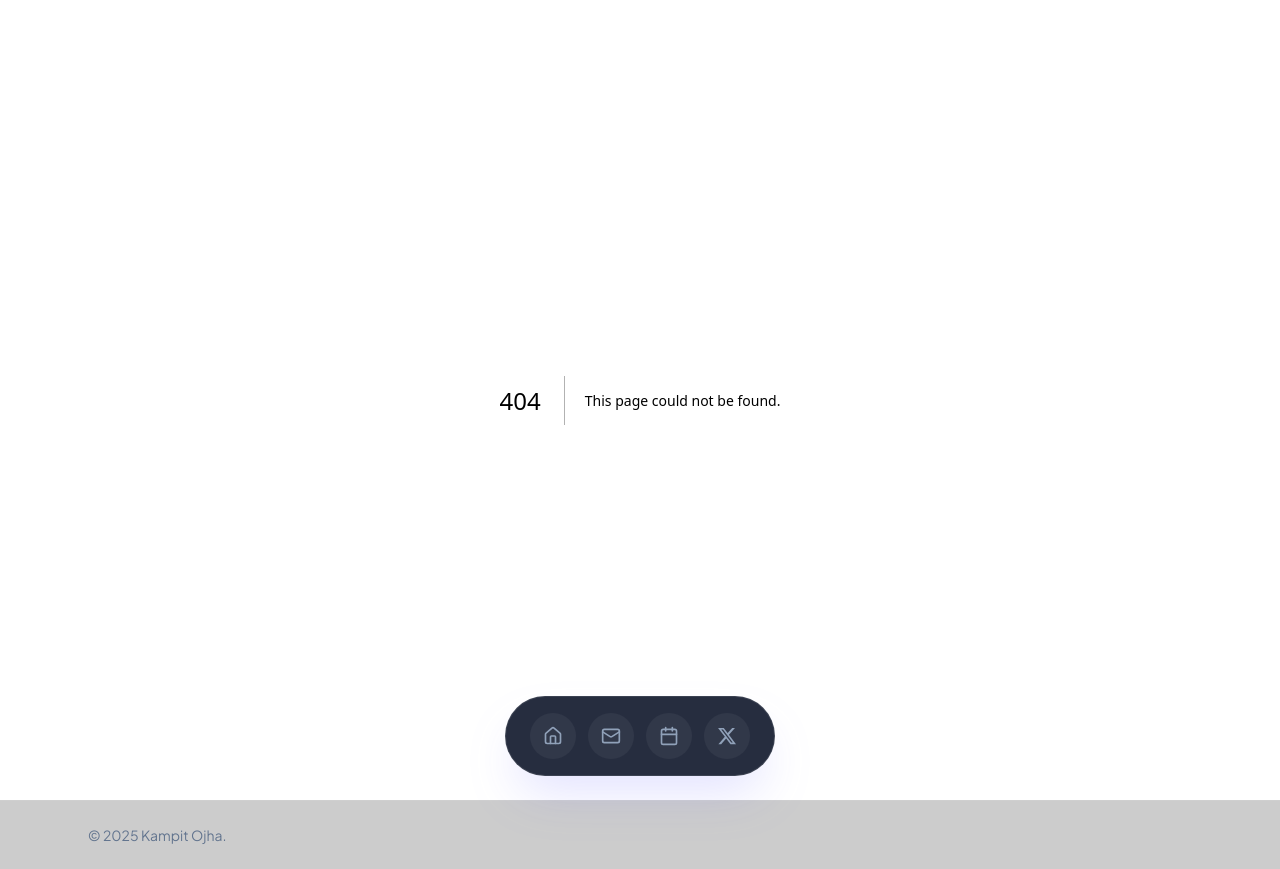
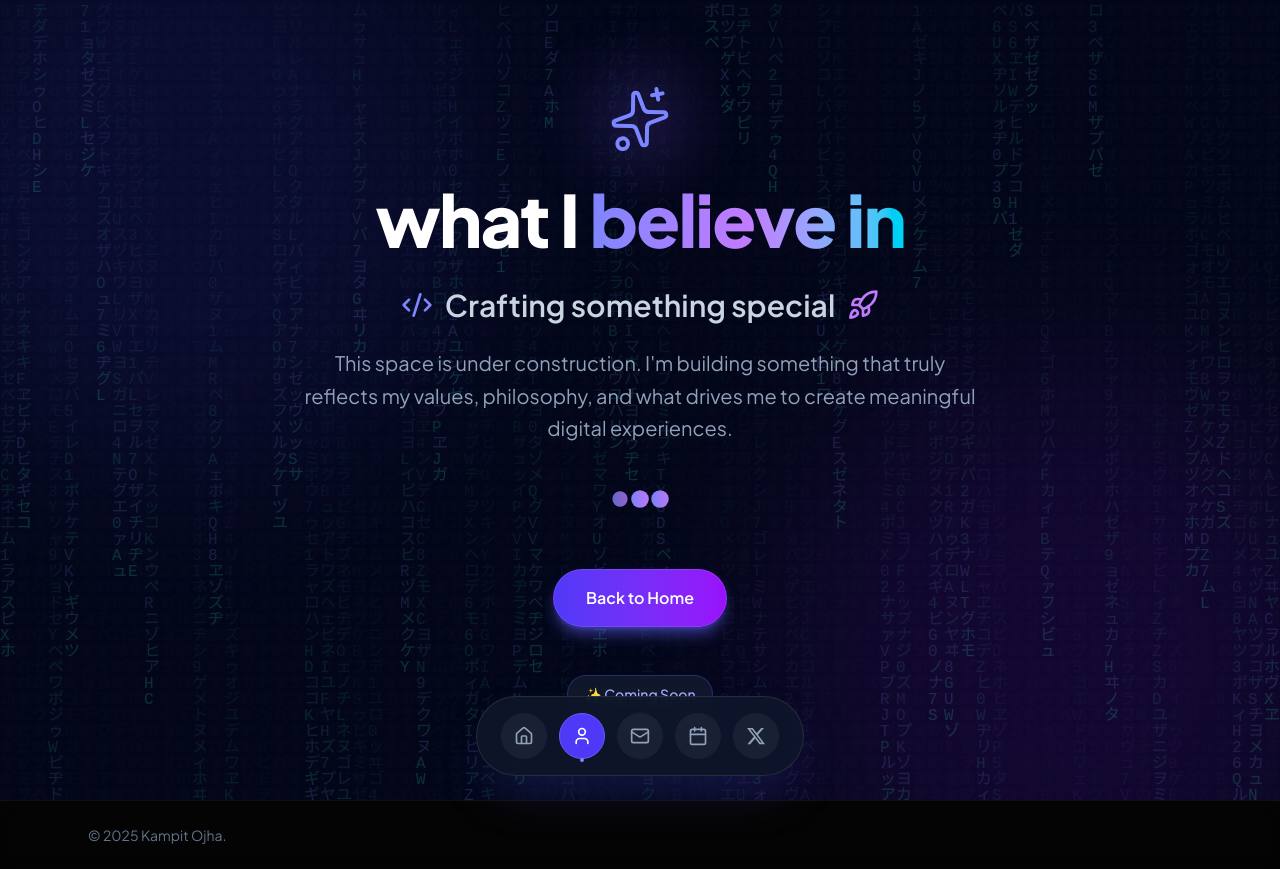
Before and after one commit to kampitojha/Portfolio, a Next.js app: page /about in a window 1280 px wide. Before the commit this address had no page. Built offline with nearby package versions, Linux system fonts and the light colour scheme.

Commit message:
Update FloatingDock component and add about page

```diff
--- /dev/null
+++ b/src/app/about/page.tsx
@@ -0,0 +1,144 @@
+"use client";
+import React from 'react';
+import { motion } from 'framer-motion';
+import { Sparkles, Code2, Rocket } from 'lucide-react';
+import Link from 'next/link';
+import dynamic from 'next/dynamic';
+
+// Dynamic import for MatrixBackground
+const MatrixBackground = dynamic(() => import('@/components/MatrixBackground').then(mod => mod.MatrixBackground), {
+    ssr: false,
+    loading: () => <div className="fixed inset-0 bg-slate-950/20" />
+});
+
+export default function AboutPage() {
+  return (
+    <main className="relative min-h-screen flex items-center justify-center overflow-hidden bg-slate-950">
+
+      <MatrixBackground />
+
+      {/* Gradient blobs */}
+      <div className="absolute top-[-20%] left-[-10%] w-[50vw] h-[50vw] bg-indigo-600/10 rounded-full mix-blend-multiply dark:mix-blend-screen filter blur-[100px] animate-blob will-change-transform" />
+      <div className="absolute bottom-[-20%] right-[-10%] w-[50vw] h-[50vw] bg-purple-600/10 rounded-full mix-blend-multiply dark:mix-blend-screen filter blur-[100px] animate-blob animation-delay-2000 will-change-transform" />
+
+      {/* Content */}
+      <div className="container mx-auto px-6 md:px-12 relative z-10 max-w-4xl text-center">
+
+        <motion.div
+          initial={{ opacity: 0, y: 30 }}
+          animate={{ opacity: 1, y: 0 }}
+          transition={{ duration: 0.8 }}
+          className="space-y-8"
+        >
+
+          {/* Icon with animation */}
+          <motion.div
+            animate={{
+              rotate: [0, 10, -10, 10, 0],
+              scale: [1, 1.1, 1, 1.1, 1]
+            }}
+            transition={{
+              duration: 3,
+              repeat: Infinity,
+              repeatDelay: 1
+            }}
+            className="flex justify-center"
+          >
+            <div className="relative">
+              <div className="absolute inset-0 blur-2xl bg-linear-to-r from-indigo-500 to-purple-500 opacity-50 rounded-full" />
+              <Sparkles className="relative text-indigo-400" size={64} strokeWidth={1.5} />
+            </div>
+          </motion.div>
+
+          {/* Heading */}
+          <motion.h1
+            initial={{ opacity: 0, y: 20 }}
+            animate={{ opacity: 1, y: 0 }}
+            transition={{ delay: 0.2, duration: 0.8 }}
+            className="text-5xl md:text-7xl font-black tracking-tight"
+          >
+            <span className="text-white">what I </span>
+            <span className="text-transparent bg-clip-text bg-linear-to-r from-indigo-400 via-purple-400 to-cyan-400">
+              believe in
+            </span>
+          </motion.h1>
+
+          {/* Subheading */}
+          <motion.div
+            initial={{ opacity: 0, y: 20 }}
+            animate={{ opacity: 1, y: 0 }}
+            transition={{ delay: 0.4, duration: 0.8 }}
+            className="space-y-6"
+          >
+            <p className="text-2xl md:text-3xl text-slate-300 font-semibold flex items-center justify-center gap-3 flex-wrap">
+              <Code2 className="text-indigo-400" size={32} />
+              <span>Crafting something special</span>
+              <Rocket className="text-purple-400" size={32} />
+            </p>
+
+            <p className="text-lg md:text-xl text-slate-400 max-w-2xl mx-auto leading-relaxed">
+              This space is under construction. I'm building something that truly reflects my values,
+              philosophy, and what drives me to create meaningful digital experiences.
+            </p>
+          </motion.div>
+
+          {/* Animated dots */}
+          <motion.div
+            initial={{ opacity: 0 }}
+            animate={{ opacity: 1 }}
+            transition={{ delay: 0.6, duration: 0.8 }}
+            className="flex justify-center gap-2 pt-4"
+          >
+            {[0, 1, 2].map((i) => (
+              <motion.div
+                key={i}
+                animate={{
+                  scale: [1, 1.5, 1],
+                  opacity: [0.5, 1, 0.5],
+                }}
+                transition={{
+                  duration: 1.5,
+                  repeat: Infinity,
+                  delay: i * 0.2,
+                }}
+                className="w-3 h-3 rounded-full bg-linear-to-r from-indigo-400 to-purple-400"
+              />
+            ))}
+          </motion.div>
+
+          {/* CTA */}
+          <motion.div
+            initial={{ opacity: 0, y: 20 }}
+            animate={{ opacity: 1, y: 0 }}
+            transition={{ delay: 0.8, duration: 0.8 }}
+            className="pt-8"
+          >
+            <Link href="/">
+              <motion.button
+                whileHover={{ scale: 1.05 }}
+                whileTap={{ scale: 0.95 }}
+                className="px-8 py-4 rounded-full bg-linear-to-r from-indigo-600 to-purple-600 text-white font-semibold shadow-lg shadow-indigo-500/50 hover:shadow-indigo-500/70 transition-shadow border border-white/10"
+              >
+                Back to Home
+              </motion.button>
+            </Link>
+          </motion.div>
+
+          {/* Coming Soon Badge */}
+          <motion.div
+            initial={{ opacity: 0 }}
+            animate={{ opacity: 1 }}
+            transition={{ delay: 1, duration: 0.8 }}
+            className="pt-4"
+          >
+            <span className="inline-block px-4 py-2 rounded-full bg-slate-800/50 border border-indigo-500/30 text-indigo-300 text-sm font-medium backdrop-blur-sm">
+              ✨ Coming Soon
+            </span>
+          </motion.div>
+
+        </motion.div>
+
+      </div>
+    </main>
+  );
+}
--- a/src/components/FloatingDock.tsx
+++ b/src/components/FloatingDock.tsx
@@ -1,7 +1,7 @@
 "use client";
 import React from 'react';
 import { motion } from 'framer-motion';
-import { Home, Mail, Calendar } from 'lucide-react';
+import { Home, Mail, Calendar, User } from 'lucide-react';
 import Link from 'next/link';
 import { usePathname } from 'next/navigation';
 
@@ -24,6 +24,13 @@ const DOCK_ITEMS = [
     icon: Home,
     href: '/',
     color: 'hover:text-indigo-400',
+    type: 'internal' as const
+  },
+  {
+    label: 'About',
+    icon: User,
+    href: '/about',
+    color: 'hover:text-purple-400',
     type: 'internal' as const
   },
   {
```
